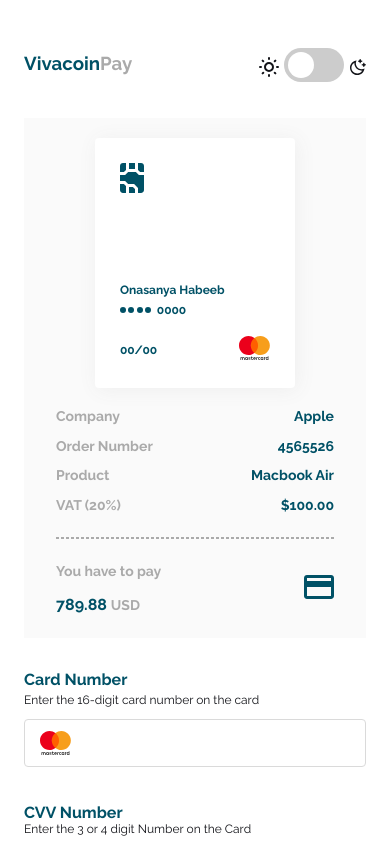
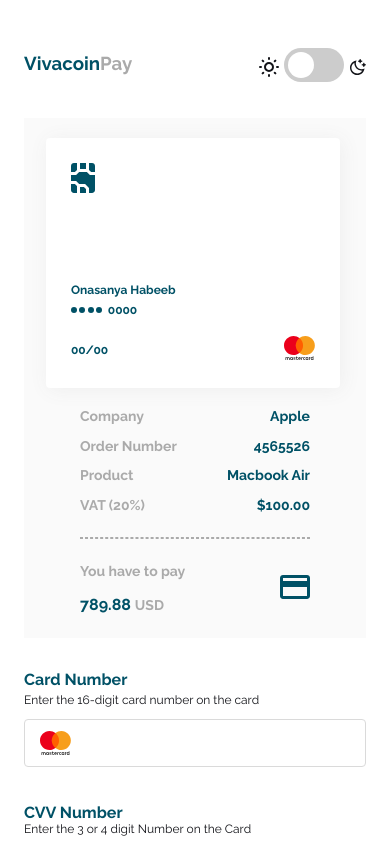
Before and after one commit to Master-Osaro/56_card-payment-component-vite, a React (Vite) app: page / in a window 390 px wide. Shown: the top 844 px of the page. Built offline with nearby package versions, Linux system fonts and the light colour scheme.

Commit message:
Remove Logs

```diff
--- a/src/App.css
+++ b/src/App.css
@@ -73,7 +73,7 @@
 main{
   display: grid;
   grid-template-columns: 2fr 1fr;
-  gap: 2rem;
+  gap: 1rem;
   align-items: center;
 }
 
@@ -177,15 +177,6 @@
 
 /*=== END Card Number Component Styling===*/
 
-
-
-@media screen and (max-width: 772px) {
-  .s_card{
-    height: 250px;
-    width: 100%;
-  }
-}
-
 .summary__list{
   display: grid;
   grid-template-columns: 1fr 1fr;
@@ -197,6 +188,14 @@
   flex-direction: column;
   align-items: center;
   padding-bottom: 1.5rem;
+}
+
+@media screen and (max-width: 772px) {
+  .card__summary{
+    padding-left: 1.5rem;
+    padding-right: 1.5rem;
+  }
+
 }
 
 
@@ -220,6 +219,8 @@
 @media screen and (max-width: 772px) {
   .s_card{
     transform: translateY(0px);
+    width: 100%;
+    margin-left: 1rem;
   }
 }
 
--- a/src/assets/icons/SunIcon.jsx
+++ b/src/assets/icons/SunIcon.jsx
@@ -1,7 +1,7 @@
 const SunIcon=({iconColor})=>{
     return (
         <svg aria-hidden="true" width="20" height="20" viewBox="0 0 20 20" fill="none" xmlns="http://www.w3.org/2000/svg">
-<path d="M1 10H2M10 1V2M18 10H19M10 18V19M3.6 3.6L4.3 4.3M16.4 3.6L15.7 4.3M15.7 15.7L16.4 16.4M4.3 15.7L3.6 16.4M6 10C6 11.0609 6.42143 12.0783 7.17157 12.8284C7.92172 13.5786 8.93913 14 10 14C11.0609 14 12.0783 13.5786 12.8284 12.8284C13.5786 12.0783 14 11.0609 14 10C14 8.93913 13.5786 7.92172 12.8284 7.17157C12.0783 6.42143 11.0609 6 10 6C8.93913 6 7.92172 6.42143 7.17157 7.17157C6.42143 7.92172 6 8.93913 6 10Z" stroke={iconColor} stroke-width="2" stroke-linecap="round" stroke-linejoin="round"/>
+<path d="M1 10H2M10 1V2M18 10H19M10 18V19M3.6 3.6L4.3 4.3M16.4 3.6L15.7 4.3M15.7 15.7L16.4 16.4M4.3 15.7L3.6 16.4M6 10C6 11.0609 6.42143 12.0783 7.17157 12.8284C7.92172 13.5786 8.93913 14 10 14C11.0609 14 12.0783 13.5786 12.8284 12.8284C13.5786 12.0783 14 11.0609 14 10C14 8.93913 13.5786 7.92172 12.8284 7.17157C12.0783 6.42143 11.0609 6 10 6C8.93913 6 7.92172 6.42143 7.17157 7.17157C6.42143 7.92172 6 8.93913 6 10Z" stroke={iconColor} strokeWidth="2" strokeLinecap="round" strokeLinejoin="round"/>
 </svg>
     )
 }
--- a/src/components/ThemeToggle.jsx
+++ b/src/components/ThemeToggle.jsx
@@ -53,7 +53,6 @@
 
 useEffect(()=>{
     setColors()
-    console.log("Check Changed to "+currentTheme)
 },[currentTheme])
     return (
         <div className="toggle__wrapper">
```
